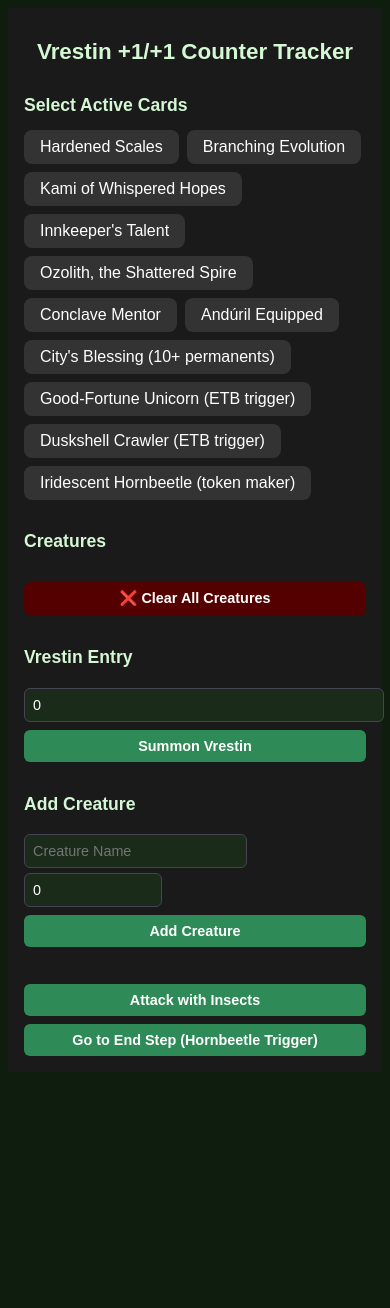
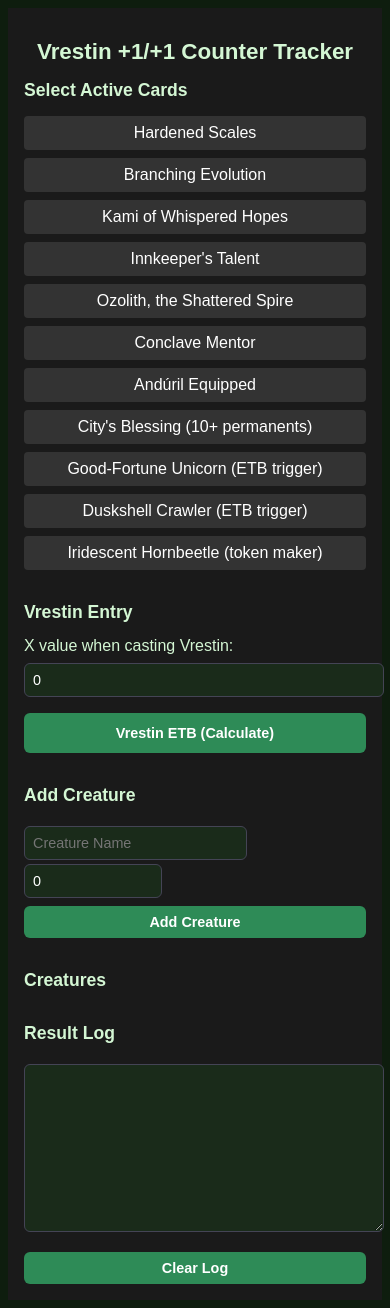
Before and after one commit to cdragon666/vrestin-counters, a React (Create React App) app: page / in a window 390 px wide. Before the commit the page ends 1080 px from the top, so only its background shows below. Built offline with nearby package versions, Linux system fonts and the light colour scheme.

Commit message:
Restore full Vrestin tracker layout and fix mobile rendering

```diff
--- a/src/App.js
+++ b/src/App.js
@@ -1,4 +1,4 @@
-import { useState, useEffect, useMemo } from "react";
+import { useState } from "react";
 
 const supportCards = [
   { id: "hardened_scales", name: "Hardened Scales" },
@@ -30,7 +30,6 @@ export default function App() {
   const [startingCounters, setStartingCounters] = useState(0);
   const [resultLog, setResultLog] = useState([]);
   const [suggestions, setSuggestions] = useState([]);
-  const [counterTracker, setCounterTracker] = useState(0);
 
   const toggleCard = (id) => {
     setSelectedCards((prev) =>
@@ -56,97 +55,12 @@ export default function App() {
     return multiplier;
   };
 
-  const getEntryCounterBonus = () => {
-    let base = 0;
-    if (has("unicorn")) base += 1;
-    if (has("crawler")) base += 1;
-    base += getBaseCounterBonus();
-    return Math.ceil(base * getMultiplier());
-  };
-
-  const addToTracker = (amount) => {
-    setCounterTracker((prev) => prev + amount);
-  };
-
-  const calculateETB = () => {
-    const base = parseInt(vrestinX);
-    const vrestinCounters = Math.ceil((base + getBaseCounterBonus()) * getMultiplier());
-    const insectCounters = getEntryCounterBonus();
-    addToTracker(vrestinCounters + base * insectCounters);
-
-    let log = `[ETB Phase]\n✨ Vrestin enters with ${vrestinCounters} counters\n🐞 ${base} Insect tokens created (+${insectCounters})`;
-
-    const newCreatures = [
-      { name: "Vrestin", counters: vrestinCounters },
-      ...Array(base).fill().map((_, i) => ({ name: `Insect ${i + 1}`, counters: insectCounters }))
-    ];
-
-    setCreatures((prev) => [...prev, ...newCreatures]);
-    setResultLog((prev) => [log, ...prev]);
-  };
-
-  const handleCombat = () => {
-    let log = `[Combat Phase]\n`;
-    const insectBonus = Math.ceil((1 + getBaseCounterBonus()) * getMultiplier());
-    const andurilBase = has("citys_blessing") ? 2 : 1;
-    const andurilBonus = Math.ceil((andurilBase + getBaseCounterBonus()) * getMultiplier());
-
-    const updatedCreatures = creatures.map((c) => {
-      const name = c.name.toLowerCase();
-      const isInsect = name.includes("insect") || name.includes("vrestin");
-      let added = 0;
-      if (isInsect) added += insectBonus;
-      if (has("anduril")) added += andurilBonus;
-      addToTracker(added);
-      return { ...c, counters: c.counters + added };
-    });
-
-    log += has("anduril")
-      ? `🌟 All insects +${insectBonus}, all creatures +${andurilBonus} from Andúril`
-      : `🌟 All insects +${insectBonus}`;
-
-    setCreatures(updatedCreatures);
-    setResultLog((prev) => [log, ...prev]);
-  };
-
-  const handleEndStep = () => {
-    let log = `[End Step]\n`;
-    if (has("hornbeetle") && counterTracker > 0) {
-      const beetleBonus = getEntryCounterBonus();
-      const newTokens = Array(counterTracker).fill().map((_, i) => ({ name: `Beetle Token ${i + 1}`, counters: beetleBonus }));
-      setCreatures((prev) => [...prev, ...newTokens]);
-      log += `Hornbeetle creates ${counterTracker} Beetle tokens (+${beetleBonus})`;
-      addToTracker(counterTracker * beetleBonus);
-    } else {
-      log += `No effects triggered.`;
-    }
-    setCounterTracker(0);
-    setResultLog((prev) => [log, ...prev]);
-  };
-
-  const updateCounter = (index, delta) => {
-    if (delta > 0) addToTracker(delta);
-    setCreatures((prev) =>
-      prev.map((c, i) => (i === index ? { ...c, counters: Math.max(0, c.counters + delta) } : c))
-    );
-  };
-
-  const removeCreature = (index) => {
-    setCreatures((prev) => prev.filter((_, i) => i !== index));
-  };
-
-  const clearAllCreatures = () => {
-    setCreatures([]);
-  };
-
   const addCreature = () => {
     const name = newCreatureName.trim();
     if (!name) return;
-    const data = creatureData[name.toLowerCase()];
-    const baseCounters = data ? data.counters : parseInt(startingCounters) || 0;
-    const final = Math.ceil((baseCounters + getBaseCounterBonus()) * getMultiplier());
-    addToTracker(final);
-    setCreatures([...creatures, { name: newCreatureName, counters: final }]);
+    const base = creatureData[name.toLowerCase()]?.counters || parseInt(startingCounters) || 0;
+    const counters = Math.ceil((base + getBaseCounterBonus()) * getMultiplier());
+    setCreatures((prev) => [...prev, { name, counters }]);
     setNewCreatureName("");
     setStartingCounters(0);
     setSuggestions([]);
@@ -173,78 +87,60 @@ export default function App() {
     setSuggestions([]);
   };
 
+  const calculateETB = () => {
+    const base = parseInt(vrestinX);
+    const counterBonus = getBaseCounterBonus();
+    const multiplier = getMultiplier();
+    const vrestinCounters = Math.ceil((base + counterBonus) * multiplier);
+    const insectBonus = has("unicorn") ? 1 : 0;
+    const insectCounters = Math.ceil((insectBonus + counterBonus) * multiplier);
+
+    const newCreatures = [
+      { name: "Vrestin", counters: vrestinCounters },
+      ...Array(base).fill().map((_, i) => ({ name: `Insect ${i + 1}`, counters: insectCounters }))
+    ];
+
+    setCreatures((prev) => [...prev, ...newCreatures]);
+    const log = `Vrestin enters with ${vrestinCounters} counters.\nCreated ${base} Insects with +${insectCounters} counters each.`;
+    setResultLog((prev) => [log, ...prev]);
+  };
+
   const clearLog = () => setResultLog([]);
-
-  const memoizedSuggestions = useMemo(() => {
-    return suggestions.length > 0 ? (
-      <ul style={{ listStyle: "none", padding: 0, marginTop: "0.5rem", background: "#3a5f3a", border: "1px solid #888", borderRadius: "6px", fontWeight: "bold", fontSize: "1rem", color: "#fff" }}>
-        {suggestions.map((s, i) => (
-          <li
-            key={i}
-            style={{ padding: "0.5rem 0.7rem", cursor: "pointer", borderBottom: "1px solid #333" }}
-            onClick={() => fillSuggestion(s)}
-          >
-            {s.replace(/\b\w/g, (c) => c.toUpperCase())}
-          </li>
-        ))}
-      </ul>
-    ) : null;
-  }, [suggestions]);
 
   return (
     <div style={{ padding: "1rem", color: "#fff", background: "#1a1a1a", fontFamily: "Arial, sans-serif" }}>
       <h1 style={{ textAlign: "center" }}>Vrestin +1/+1 Counter Tracker</h1>
 
-      <div style={{ display: "flex", flexWrap: "wrap", gap: "1rem" }}>
-        <div style={{ flex: "1 1 300px" }}>
       <h2>Select Active Cards</h2>
-          <div style={{ display: "flex", flexWrap: "wrap", gap: "0.5rem" }}>
+      <div style={{ display: "grid", gridTemplateColumns: "repeat(auto-fit, minmax(200px, 1fr))", gap: "0.5rem" }}>
         {supportCards.map((card) => (
           <div
             key={card.id}
+            style={{
+              cursor: "pointer",
+              backgroundColor: selectedCards.includes(card.id) ? "#4caf50" : "#333",
+              padding: "0.5rem",
+              borderRadius: "0.25rem",
+              textAlign: "center"
+            }}
             onClick={() => toggleCard(card.id)}
-                style={{
-                  padding: "0.5rem 1rem",
-                  background: selectedCards.includes(card.id) ? "#4caf50" : "#333",
-                  borderRadius: "8px",
-                  cursor: "pointer",
-                  color: "#fff"
-                }}
           >
             {card.name}
           </div>
         ))}
       </div>
-        </div>
 
-        <div style={{ flex: "1 1 300px" }}>
-          <h2>Creatures</h2>
-          {creatures.map((c, i) => (
-            <div key={i} style={{ marginBottom: "0.5rem", background: "#2a2a2a", padding: "0.5rem", borderRadius: "6px" }}>
-              <strong style={{ color: "#fff" }}>{c.name}</strong>: +{c.counters}/+{c.counters}
-              <div>
-                <button onClick={() => updateCounter(i, 1)}>+1</button>
-                <button onClick={() => updateCounter(i, -1)} style={{ marginLeft: "0.5rem" }}>-1</button>
-                <button onClick={() => removeCreature(i)} style={{ marginLeft: "0.5rem", color: "red" }}>🗑️</button>
-              </div>
-            </div>
-          ))}
-          <button onClick={clearAllCreatures} style={{ width: "100%", marginTop: "1rem", background: "#500", color: "#fff", padding: "0.5rem", border: "none", borderRadius: "6px" }}>
-            ❌ Clear All Creatures
-          </button>
-        </div>
-      </div>
-
-      <div style={{ marginTop: "2rem" }}>
-        <h2>Vrestin Entry</h2>
+      <h2 style={{ marginTop: "2rem" }}>Vrestin Entry</h2>
+      <label htmlFor="vrestinX">X value when casting Vrestin:</label>
       <input
+        id="vrestinX"
         type="number"
         value={vrestinX}
         onChange={(e) => setVrestinX(e.target.value)}
-          style={{ width: "100%", padding: "0.5rem" }}
+        style={{ width: "100%", padding: "0.5rem", marginTop: "0.5rem" }}
       />
-        <button onClick={calculateETB} style={{ width: "100%", marginTop: "0.5rem", padding: "0.5rem" }}>
-          Summon Vrestin
+      <button onClick={calculateETB} style={{ marginTop: "1rem", width: "100%", padding: "0.75rem", fontWeight: "bold" }}>
+        Vrestin ETB (Calculate)
       </button>
 
       <h2 style={{ marginTop: "2rem" }}>Add Creature</h2>
@@ -257,39 +153,47 @@ export default function App() {
       />
       <input
         type="number"
-          placeholder="+1/+1 Counters"
+        placeholder="Base Counters"
         value={startingCounters}
         onChange={(e) => setStartingCounters(e.target.value)}
         style={{ width: "35%" }}
       />
-        <button onClick={addCreature} style={{ width: "100%", marginTop: "0.5rem", padding: "0.5rem" }}>
+      <button onClick={addCreature} style={{ marginTop: "0.5rem", width: "100%" }}>
         Add Creature
       </button>
-        {memoizedSuggestions}
+
+      {suggestions.length > 0 && (
+        <ul style={{ listStyle: "none", padding: 0, marginTop: "0.5rem", background: "#3a5f3a", border: "1px solid #888", borderRadius: "6px", fontWeight: "bold", fontSize: "1rem", color: "#fff" }}>
+          {suggestions.map((s, i) => (
+            <li
+              key={i}
+              style={{ padding: "0.5rem 0.7rem", cursor: "pointer", borderBottom: "1px solid #333" }}
+              onClick={() => fillSuggestion(s)}
+            >
+              {s.replace(/\b\w/g, (c) => c.toUpperCase())}
+            </li>
+          ))}
+        </ul>
+      )}
+
+      <h2 style={{ marginTop: "2rem" }}>Creatures</h2>
+      <div>
+        {creatures.map((c, i) => (
+          <div key={i} style={{ display: "flex", justifyContent: "space-between", marginBottom: "0.5rem" }}>
+            <span style={{ color: "#fff" }}>{c.name}: +{c.counters}/+{c.counters}</span>
+          </div>
+        ))}
       </div>
 
-      <div style={{ marginTop: "2rem" }}>
-        <button onClick={handleCombat} style={{ width: "100%", padding: "0.5rem" }}>
-          Attack with Insects
-        </button>
-        <button onClick={handleEndStep} style={{ width: "100%", marginTop: "0.5rem", padding: "0.5rem" }}>
-          Go to End Step (Hornbeetle Trigger)
-        </button>
-      </div>
-
-      {resultLog.length > 0 && (
-        <div style={{ marginTop: "2rem" }}>
-          <div style={{ display: "flex", justifyContent: "space-between" }}>
-            <h2>Result Log</h2>
-            <button onClick={clearLog}>Clear</button>
-          </div>
+      <h2 style={{ marginTop: "2rem" }}>Result Log</h2>
       <textarea
         readOnly
         value={resultLog.join("\n-------------------\n")}
-            style={{ width: "100%", height: "200px", fontFamily: "monospace", marginTop: "0.5rem" }}
+        style={{ width: "100%", height: "150px", fontFamily: "monospace" }}
       />
-        </div>
-      )}
+      <button onClick={clearLog} style={{ marginTop: "1rem", width: "100%" }}>
+        Clear Log
+      </button>
     </div>
   );
 }
```
Lines whose indentation alone changed are shown as unchanged.
